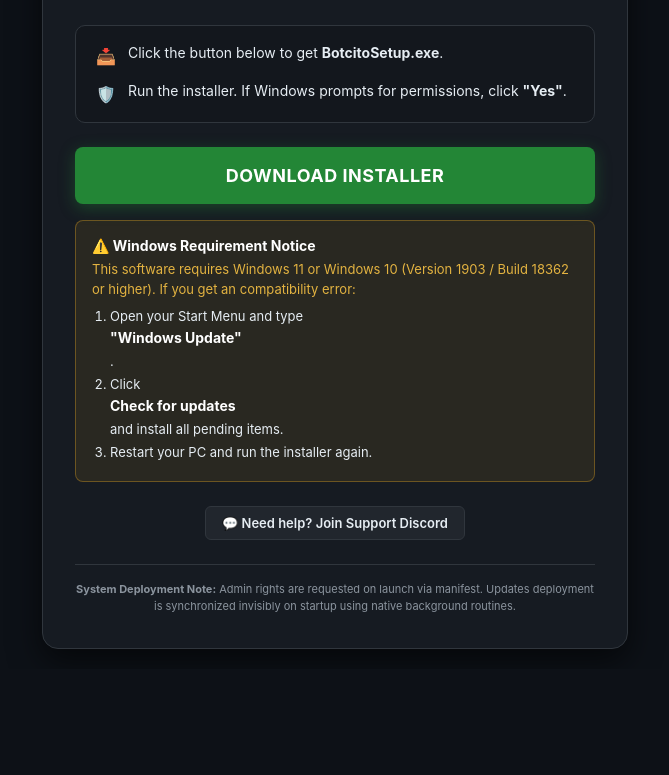
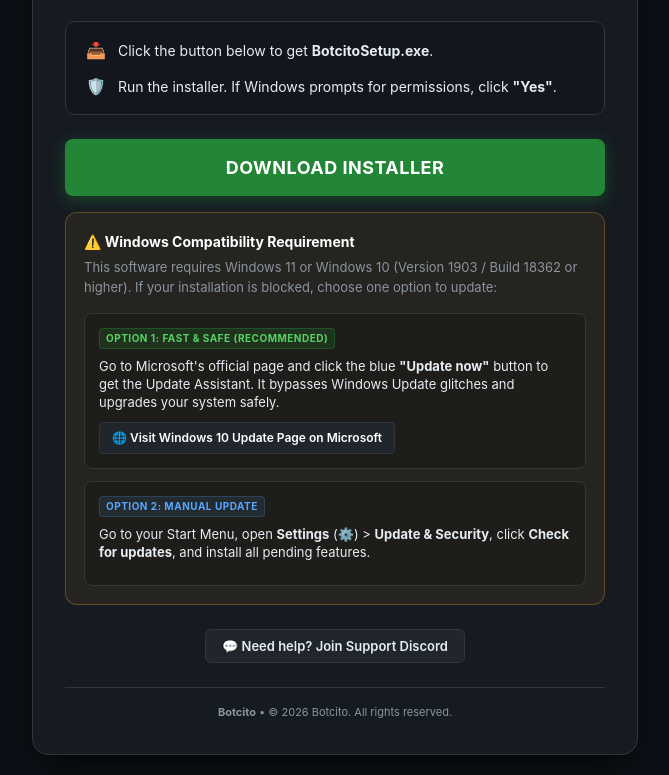
Before and after one commit to dariomoresi7/Botcito-Updates, a plain HTML site: page index.html in a window 1280 px wide. Shown: the part 222-997 px from the top of the page, without its empty margins (305-974 px from the left). Before the commit the page ends 891 px from the top, so only its background shows below. Drawn offline with Linux system fonts and the light colour scheme.

Commit message:
Update index.html

```diff
--- a/index.html
+++ b/index.html
@@ -17,8 +17,8 @@
             --secondary-hover: #30363d;
             --accent: #58a6ff;
             --border-color: #30363d;
-            --warning-bg: rgba(210, 153, 34, 0.1);
-            --warning-border: rgba(210, 153, 34, 0.4);
+            --warning-bg: rgba(210, 153, 34, 0.08);
+            --warning-border: rgba(210, 153, 34, 0.35);
             --warning-text: #e3b341;
         }
 
@@ -36,7 +36,7 @@
         }
 
         .container {
-            max-width: 520px;
+            max-width: 540px;
             width: 100%;
             background-color: var(--card-bg);
             border: 1px solid var(--border-color);
@@ -44,6 +44,12 @@
             padding: 32px;
             box-shadow: 0 12px 32px rgba(0,0,0,0.6);
             text-align: center;
+        }
+
+        .logo-container {
+            display: flex;
+            justify-content: center;
+            align-items: center;
         }
 
         .logo-img {
@@ -73,7 +79,6 @@
             margin-bottom: 28px;
         }
 
-        /* Bloque de pasos ultra-simplificado */
         .quick-guide {
             text-align: left;
             margin-bottom: 24px;
@@ -85,7 +90,7 @@
 
         .guide-step {
             display: flex;
-            align-items: flex-start;
+            align-items: center;
             margin-bottom: 12px;
             font-size: 14px;
             line-height: 1.5;
@@ -98,11 +103,11 @@
         .step-icon {
             font-size: 16px;
             margin-right: 12px;
-            margin-top: 2px;
             flex-shrink: 0;
+            display: inline-flex;
+            align-items: center;
         }
 
-        /* Botón Principal Gigante para Acción Rápida */
         .btn-main {
             display: block;
             background-color: var(--primary);
@@ -128,34 +133,92 @@
             transform: translateY(1px);
         }
 
-        /* Cartel preventivo de compatibilidad visible inmediatamente */
         .compat-alert {
             background-color: var(--warning-bg);
             border: 1px solid var(--warning-border);
-            border-radius: 8px;
-            padding: 14px 16px;
+            border-radius: 12px;
+            padding: 18px;
             text-align: left;
             margin-bottom: 24px;
             font-size: 13px;
             line-height: 1.5;
-            color: var(--warning-text);
         }
 
-        .compat-alert strong {
+        .alert-title {
             color: #fff;
             display: block;
-            margin-bottom: 4px;
+            margin-bottom: 6px;
             font-size: 14px;
+            font-weight: 700;
         }
 
-        .compat-alert ol {
-            margin: 8px 0 0 0;
-            padding-left: 18px;
-            color: var(--text-color);
+        .compat-desc {
+            color: var(--text-muted);
+            margin-bottom: 16px;
+            display: block;
         }
 
-        .compat-alert li {
-            margin-bottom: 4px;
+        /* Estilos UX para las opciones de solución */
+        .solution-card {
+            background-color: rgba(0, 0, 0, 0.2);
+            border: 1px solid var(--border-color);
+            border-radius: 8px;
+            padding: 14px;
+            margin-bottom: 12px;
+        }
+
+        .solution-card:last-child {
+            margin-bottom: 0;
+        }
+
+        .solution-badge {
+            display: inline-block;
+            font-size: 10px;
+            font-weight: 700;
+            text-transform: uppercase;
+            padding: 2px 6px;
+            border-radius: 4px;
+            margin-bottom: 8px;
+            letter-spacing: 0.5px;
+        }
+
+        .badge-recommended {
+            background-color: rgba(35, 134, 54, 0.2);
+            color: #56d364;
+            border: 1px solid rgba(35, 134, 54, 0.4);
+        }
+
+        .badge-alternative {
+            background-color: rgba(88, 166, 255, 0.1);
+            color: var(--accent);
+            border: 1px solid rgba(88, 166, 255, 0.2);
+        }
+
+        .solution-text {
+            color: var(--text-color);
+            display: block;
+            margin-bottom: 10px;
+            font-size: 13px;
+            line-height: 1.4;
+        }
+
+        .btn-inline {
+            display: inline-flex;
+            align-items: center;
+            background-color: var(--secondary);
+            border: 1px solid var(--border-color);
+            color: #fff;
+            text-decoration: none;
+            padding: 6px 12px;
+            font-size: 12px;
+            font-weight: 600;
+            border-radius: 4px;
+            transition: background-color 0.2s;
+        }
+
+        .btn-inline:hover {
+            background-color: var(--secondary-hover);
+            border-color: var(--text-muted);
         }
 
         .btn-support {
@@ -195,7 +258,6 @@
         <h1>Botcito</h1>
         <div class="version">Build v1.0.0 (Stable)</div>
 
-        <!-- Pasos rápidos e intuitivos -->
         <div class="quick-guide">
             <div class="guide-step">
                 <span class="step-icon">📥</span>
@@ -207,20 +269,28 @@
             </div>
         </div>
 
-        <!-- Botón de Acción Dominante -->
         <a href="https://mega.nz/file/k5oAha4R#jy0oPl1_x2C1zhY1AA2jsDrMKLqSFuCefuZ0PnJBpgg" download="BotcitoSetup.exe" class="btn-main">
             Download Installer
         </a>
 
-        <!-- Alerta de compatibilidad abierta por defecto para mitigar errores -->
+        <!-- Alerta de Requerimientos Rediseñada para Máxima Eficiencia de Soporte -->
         <div class="compat-alert">
-            <strong>⚠️ Windows Requirement Notice</strong>
-            This software requires Windows 11 or Windows 10 (Version 1903 / Build 18362 or higher). If you get an compatibility error:
-            <ol>
-                <li>Open your Start Menu and type <strong>"Windows Update"</strong>.</li>
-                <li>Click <strong>Check for updates</strong> and install all pending items.</li>
-                <li>Restart your PC and run the installer again.</li>
-            </ol>
+            <span class="alert-title">⚠️ Windows Compatibility Requirement</span>
+            <span class="compat-desc">This software requires Windows 11 or Windows 10 (Version 1903 / Build 18362 or higher). If your installation is blocked, choose one option to update:</span>
+
+            <!-- OPCIÓN 1 CORREGIDA: Explicación de UX adaptada y URL de navegación completa -->
+            <div class="solution-card">
+                <span class="solution-badge badge-recommended">Option 1: Fast & Safe (Recommended)</span>
+                <span class="solution-text">Go to Microsoft's official page and click the blue <strong>"Update now"</strong> button to get the Update Assistant. It bypasses Windows Update glitches and upgrades your system safely.</span>
+                <a href="https://www.microsoft.com/software-download/windows10" target="_blank" class="btn-inline">
+                    🌐 Visit Windows 10 Update Page on Microsoft
+                </a>
+            </div>
+
+            <div class="solution-card">
+                <span class="solution-badge badge-alternative">Option 2: Manual Update</span>
+                <span class="solution-text">Go to your Start Menu, open <strong>Settings</strong> (⚙️) &gt; <strong>Update & Security</strong>, click <strong>Check for updates</strong>, and install all pending features.</span>
+            </div>
         </div>
 
         <a href="https://discord.gg" target="_blank" class="btn-support">
@@ -228,7 +298,7 @@
         </a>
 
         <div class="footer">
-            <strong>System Deployment Note:</strong> Admin rights are requested on launch via manifest. Updates deployment is synchronized invisibly on startup using native background routines.
+            <strong>Botcito</strong> • © 2026 Botcito. All rights reserved.
         </div>
     </div>
 
```
